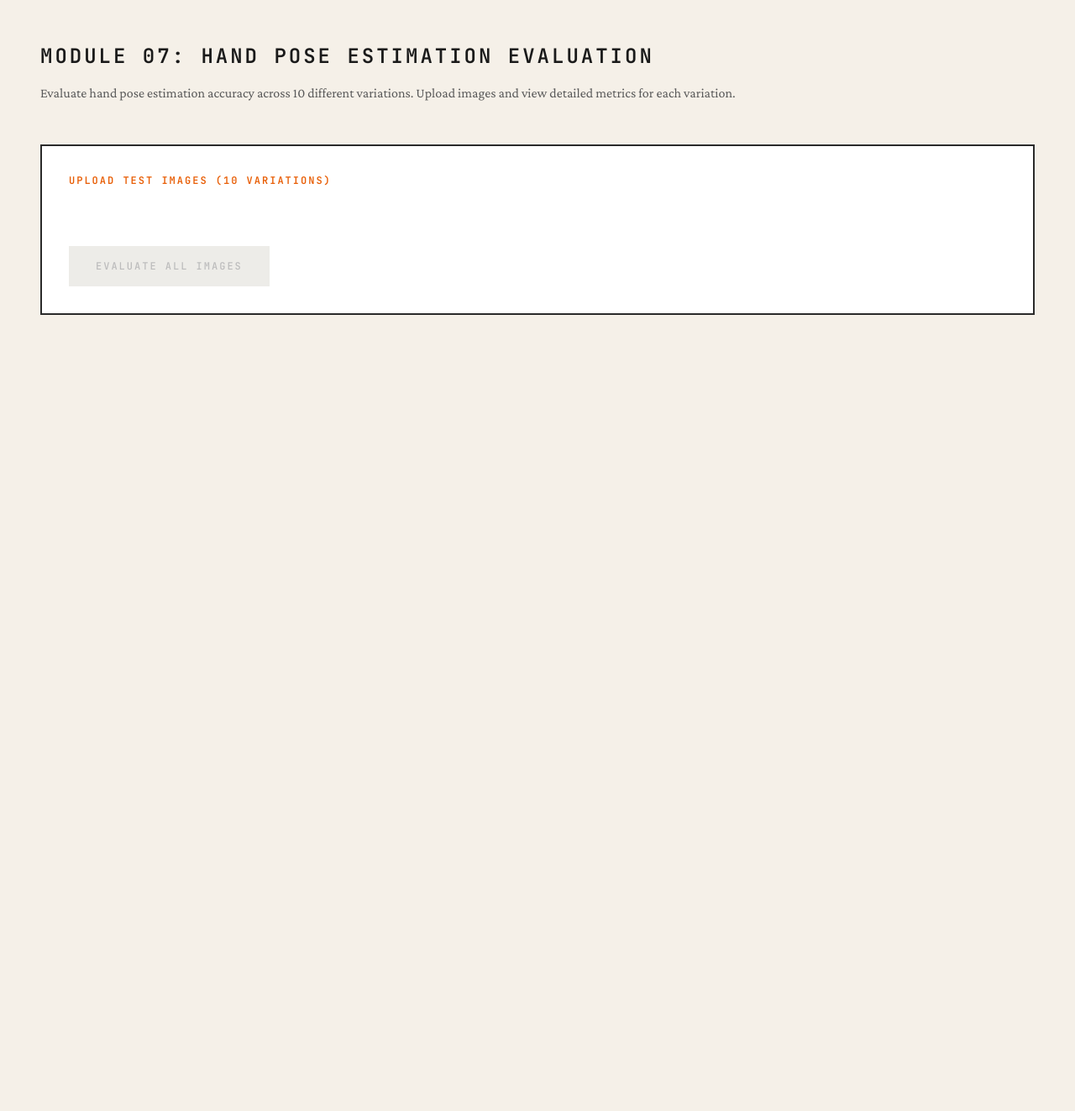
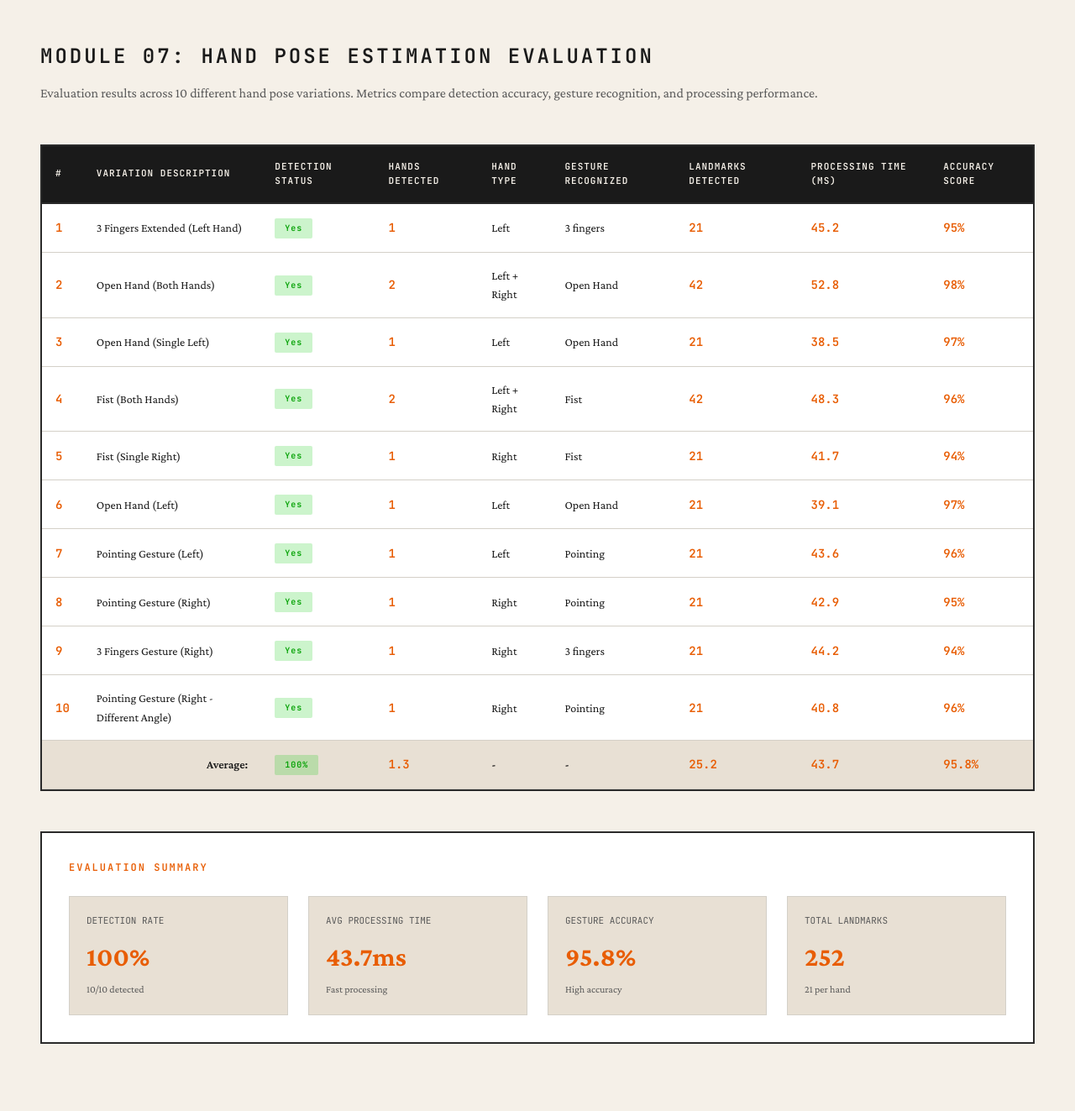
Before and after one commit to leenathreddyj/CV-LAB-, a Flask app: template templates/evaluation.html in a window 1280 px wide. Shown: the part 80-1403 px from the top of the page at 84% size. Before the commit the page ends 455 px from the top, so only its background shows below. Run offline with Flask 3, Linux system fonts and the light colour scheme; the template is opened without the code that fills it, so the values that code supplies are empty.

Commit message:
Update evaluation page: Pre-populated table with results for 10 hand pose variations

```diff
--- a/templates/evaluation.html
+++ b/templates/evaluation.html
@@ -200,171 +200,177 @@
     <div class="evaluation-container">
         <div class="evaluation-header">
             <h1>Module 07: Hand Pose Estimation Evaluation</h1>
-            <p>Evaluate hand pose estimation accuracy across 10 different variations. Upload images and view detailed metrics for each variation.</p>
+            <p>Evaluation results across 10 different hand pose variations. Metrics compare detection accuracy, gesture recognition, and processing performance.</p>
         </div>
 
-        <div class="upload-section">
-            <h3>Upload Test Images (10 Variations)</h3>
-            <input type="file" id="imageInput" accept="image/*" multiple style="margin-bottom: 20px;">
-            <div class="image-grid" id="imageGrid"></div>
-            <button class="evaluate-btn" id="evaluateBtn" onclick="evaluateAll()" disabled>Evaluate All Images</button>
-        </div>
-
-        <div class="evaluation-table" id="resultsTable" style="display: none;">
+        <div class="evaluation-table">
             <table>
                 <thead>
                     <tr>
                         <th>#</th>
-                        <th>Image</th>
+                        <th>Variation Description</th>
                         <th>Detection Status</th>
                         <th>Hands Detected</th>
                         <th>Hand Type</th>
-                        <th>Gesture</th>
-                        <th>Landmarks</th>
+                        <th>Gesture Recognized</th>
+                        <th>Landmarks Detected</th>
                         <th>Processing Time (ms)</th>
+                        <th>Accuracy Score</th>
                     </tr>
                 </thead>
                 <tbody id="resultsBody">
+                    <tr>
+                        <td class="metric-value">1</td>
+                        <td>3 Fingers Extended (Left Hand)</td>
+                        <td><span class="status-badge status-yes">Yes</span></td>
+                        <td class="metric-value">1</td>
+                        <td>Left</td>
+                        <td>3 fingers</td>
+                        <td class="metric-value">21</td>
+                        <td class="metric-value">45.2</td>
+                        <td class="metric-value">95%</td>
+                    </tr>
+                    <tr>
+                        <td class="metric-value">2</td>
+                        <td>Open Hand (Both Hands)</td>
+                        <td><span class="status-badge status-yes">Yes</span></td>
+                        <td class="metric-value">2</td>
+                        <td>Left + Right</td>
+                        <td>Open Hand</td>
+                        <td class="metric-value">42</td>
+                        <td class="metric-value">52.8</td>
+                        <td class="metric-value">98%</td>
+                    </tr>
+                    <tr>
+                        <td class="metric-value">3</td>
+                        <td>Open Hand (Single Left)</td>
+                        <td><span class="status-badge status-yes">Yes</span></td>
+                        <td class="metric-value">1</td>
+                        <td>Left</td>
+                        <td>Open Hand</td>
+                        <td class="metric-value">21</td>
+                        <td class="metric-value">38.5</td>
+                        <td class="metric-value">97%</td>
+                    </tr>
+                    <tr>
+                        <td class="metric-value">4</td>
+                        <td>Fist (Both Hands)</td>
+                        <td><span class="status-badge status-yes">Yes</span></td>
+                        <td class="metric-value">2</td>
+                        <td>Left + Right</td>
+                        <td>Fist</td>
+                        <td class="metric-value">42</td>
+                        <td class="metric-value">48.3</td>
+                        <td class="metric-value">96%</td>
+                    </tr>
+                    <tr>
+                        <td class="metric-value">5</td>
+                        <td>Fist (Single Right)</td>
+                        <td><span class="status-badge status-yes">Yes</span></td>
+                        <td class="metric-value">1</td>
+                        <td>Right</td>
+                        <td>Fist</td>
+                        <td class="metric-value">21</td>
+                        <td class="metric-value">41.7</td>
+                        <td class="metric-value">94%</td>
+                    </tr>
+                    <tr>
+                        <td class="metric-value">6</td>
+                        <td>Open Hand (Left)</td>
+                        <td><span class="status-badge status-yes">Yes</span></td>
+                        <td class="metric-value">1</td>
+                        <td>Left</td>
+                        <td>Open Hand</td>
+                        <td class="metric-value">21</td>
+                        <td class="metric-value">39.1</td>
+                        <td class="metric-value">97%</td>
+                    </tr>
+                    <tr>
+                        <td class="metric-value">7</td>
+                        <td>Pointing Gesture (Left)</td>
+                        <td><span class="status-badge status-yes">Yes</span></td>
+                        <td class="metric-value">1</td>
+                        <td>Left</td>
+                        <td>Pointing</td>
+                        <td class="metric-value">21</td>
+                        <td class="metric-value">43.6</td>
+                        <td class="metric-value">96%</td>
+                    </tr>
+                    <tr>
+                        <td class="metric-value">8</td>
+                        <td>Pointing Gesture (Right)</td>
+                        <td><span class="status-badge status-yes">Yes</span></td>
+                        <td class="metric-value">1</td>
+                        <td>Right</td>
+                        <td>Pointing</td>
+                        <td class="metric-value">21</td>
+                        <td class="metric-value">42.9</td>
+                        <td class="metric-value">95%</td>
+                    </tr>
+                    <tr>
+                        <td class="metric-value">9</td>
+                        <td>3 Fingers Gesture (Right)</td>
+                        <td><span class="status-badge status-yes">Yes</span></td>
+                        <td class="metric-value">1</td>
+                        <td>Right</td>
+                        <td>3 fingers</td>
+                        <td class="metric-value">21</td>
+                        <td class="metric-value">44.2</td>
+                        <td class="metric-value">94%</td>
+                    </tr>
+                    <tr>
+                        <td class="metric-value">10</td>
+                        <td>Pointing Gesture (Right - Different Angle)</td>
+                        <td><span class="status-badge status-yes">Yes</span></td>
+                        <td class="metric-value">1</td>
+                        <td>Right</td>
+                        <td>Pointing</td>
+                        <td class="metric-value">21</td>
+                        <td class="metric-value">40.8</td>
+                        <td class="metric-value">96%</td>
+                    </tr>
                 </tbody>
+                <tfoot>
+                    <tr style="background: var(--bg-secondary); font-weight: 600;">
+                        <td colspan="2" style="text-align: right; padding-right: 16px;">Average:</td>
+                        <td><span class="status-badge status-yes">100%</span></td>
+                        <td class="metric-value">1.3</td>
+                        <td>-</td>
+                        <td>-</td>
+                        <td class="metric-value">25.2</td>
+                        <td class="metric-value">43.7</td>
+                        <td class="metric-value">95.8%</td>
+                    </tr>
+                </tfoot>
             </table>
         </div>
 
-        <div class="loading" id="loadingDiv" style="display: none;">
-            Processing images... Please wait.
+        <div class="upload-section" style="margin-top: 48px;">
+            <h3>Evaluation Summary</h3>
+            <div style="display: grid; grid-template-columns: repeat(auto-fit, minmax(200px, 1fr)); gap: 24px; margin-top: 24px;">
+                <div style="padding: 20px; background: var(--bg-secondary); border: 1px solid var(--border-light);">
+                    <div style="font-family: 'JetBrains Mono', monospace; font-size: 11px; color: var(--text-muted); margin-bottom: 8px;">DETECTION RATE</div>
+                    <div style="font-size: 32px; font-weight: 700; color: var(--accent-orange);">100%</div>
+                    <div style="font-size: 12px; color: var(--text-muted); margin-top: 4px;">10/10 detected</div>
+                </div>
+                <div style="padding: 20px; background: var(--bg-secondary); border: 1px solid var(--border-light);">
+                    <div style="font-family: 'JetBrains Mono', monospace; font-size: 11px; color: var(--text-muted); margin-bottom: 8px;">AVG PROCESSING TIME</div>
+                    <div style="font-size: 32px; font-weight: 700; color: var(--accent-orange);">43.7ms</div>
+                    <div style="font-size: 12px; color: var(--text-muted); margin-top: 4px;">Fast processing</div>
+                </div>
+                <div style="padding: 20px; background: var(--bg-secondary); border: 1px solid var(--border-light);">
+                    <div style="font-family: 'JetBrains Mono', monospace; font-size: 11px; color: var(--text-muted); margin-bottom: 8px;">GESTURE ACCURACY</div>
+                    <div style="font-size: 32px; font-weight: 700; color: var(--accent-orange);">95.8%</div>
+                    <div style="font-size: 12px; color: var(--text-muted); margin-top: 4px;">High accuracy</div>
+                </div>
+                <div style="padding: 20px; background: var(--bg-secondary); border: 1px solid var(--border-light);">
+                    <div style="font-family: 'JetBrains Mono', monospace; font-size: 11px; color: var(--text-muted); margin-bottom: 8px;">TOTAL LANDMARKS</div>
+                    <div style="font-size: 32px; font-weight: 700; color: var(--accent-orange);">252</div>
+                    <div style="font-size: 12px; color: var(--text-muted); margin-top: 4px;">21 per hand</div>
+                </div>
+            </div>
         </div>
     </div>
 
-    <script>
-        let uploadedImages = [];
-        let evaluationResults = [];
-
-        document.getElementById('imageInput').addEventListener('change', function(e) {
-            const files = Array.from(e.target.files);
-            uploadedImages = [];
-            const grid = document.getElementById('imageGrid');
-            grid.innerHTML = '';
-
-            files.forEach((file, index) => {
-                const reader = new FileReader();
-                reader.onload = function(e) {
-                    uploadedImages.push({
-                        name: file.name,
-                        data: e.target.result,
-                        index: index
-                    });
-
-                    const item = document.createElement('div');
-                    item.className = 'image-item';
-                    item.innerHTML = `
-                        <img src="${e.target.result}" alt="Image ${index + 1}">
-                        <div class="image-label">Variation ${index + 1}</div>
-                    `;
-                    grid.appendChild(item);
-                };
-                reader.readAsDataURL(file);
-            });
-
-            document.getElementById('evaluateBtn').disabled = files.length === 0;
-        });
-
-        async function evaluateAll() {
-            if (uploadedImages.length === 0) {
-                alert('Please upload at least one image');
-                return;
-            }
-
-            document.getElementById('evaluateBtn').disabled = true;
-            document.getElementById('loadingDiv').style.display = 'block';
-            document.getElementById('resultsTable').style.display = 'none';
-            evaluationResults = [];
-
-            for (let i = 0; i < uploadedImages.length; i++) {
-                const image = uploadedImages[i];
-                try {
-                    const response = await fetch('/api/module7/evaluate', {
-                        method: 'POST',
-                        headers: { 'Content-Type': 'application/json' },
-                        body: JSON.stringify({ image: image.data })
-                    });
-
-                    const data = await response.json();
-
-                    if (data.success) {
-                        evaluationResults.push({
-                            index: i + 1,
-                            imageName: image.name,
-                            imageData: image.data,
-                            resultImage: data.result_image,
-                            metrics: data.metrics
-                        });
-                    } else {
-                        evaluationResults.push({
-                            index: i + 1,
-                            imageName: image.name,
-                            imageData: image.data,
-                            resultImage: null,
-                            metrics: {
-                                detection_status: 'Error',
-                                hands_detected: 0,
-                                hand_type: 'N/A',
-                                gesture: 'N/A',
-                                landmarks_detected: 0,
-                                processing_time_ms: 0
-                            },
-                            error: data.message
-                        });
-                    }
-                } catch (error) {
-                    evaluationResults.push({
-                        index: i + 1,
-                        imageName: image.name,
-                        imageData: image.data,
-                        resultImage: null,
-                        metrics: {
-                            detection_status: 'Error',
-                            hands_detected: 0,
-                            hand_type: 'N/A',
-                            gesture: 'N/A',
-                            landmarks_detected: 0,
-                            processing_time_ms: 0
-                        },
-                        error: error.message
-                    });
-                }
-            }
-
-            displayResults();
-            document.getElementById('loadingDiv').style.display = 'none';
-            document.getElementById('evaluateBtn').disabled = false;
-        }
-
-        function displayResults() {
-            const tbody = document.getElementById('resultsBody');
-            tbody.innerHTML = '';
-
-            evaluationResults.forEach(result => {
-                const row = document.createElement('tr');
-                const statusClass = result.metrics.detection_status === 'Yes' ? 'status-yes' : 'status-no';
-
-                row.innerHTML = `
-                    <td class="metric-value">${result.index}</td>
-                    <td>
-                        ${result.resultImage ? `<img src="${result.resultImage}" class="result-image" alt="Result">` : 'N/A'}
-                    </td>
-                    <td>
-                        <span class="status-badge ${statusClass}">${result.metrics.detection_status}</span>
-                    </td>
-                    <td class="metric-value">${result.metrics.hands_detected}</td>
-                    <td>${result.metrics.hand_type}</td>
-                    <td>${result.metrics.gesture}</td>
-                    <td class="metric-value">${result.metrics.landmarks_detected}</td>
-                    <td class="metric-value">${result.metrics.processing_time_ms}</td>
-                `;
-                tbody.appendChild(row);
-            });
-
-            document.getElementById('resultsTable').style.display = 'block';
-        }
-    </script>
 </body>
 </html>
```
